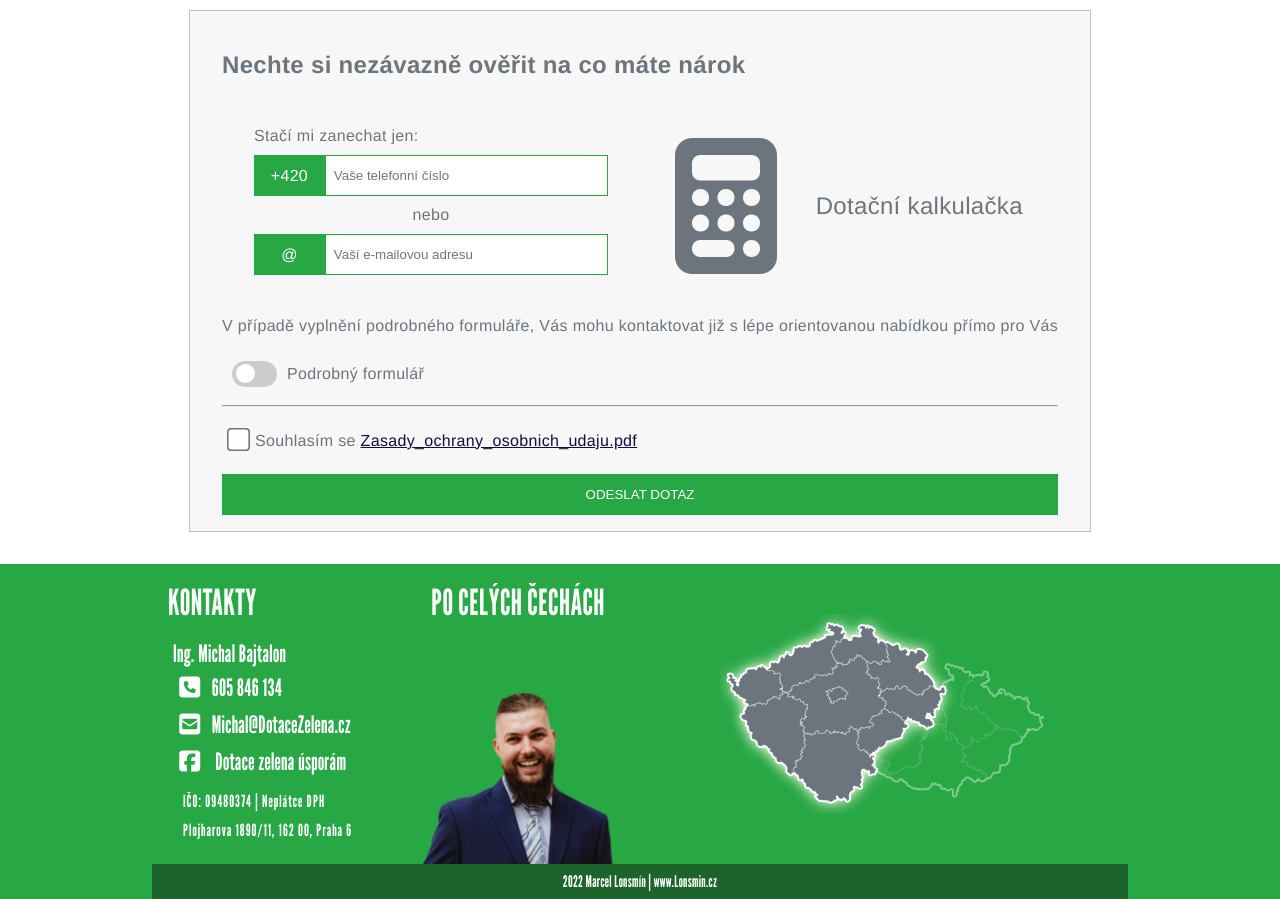
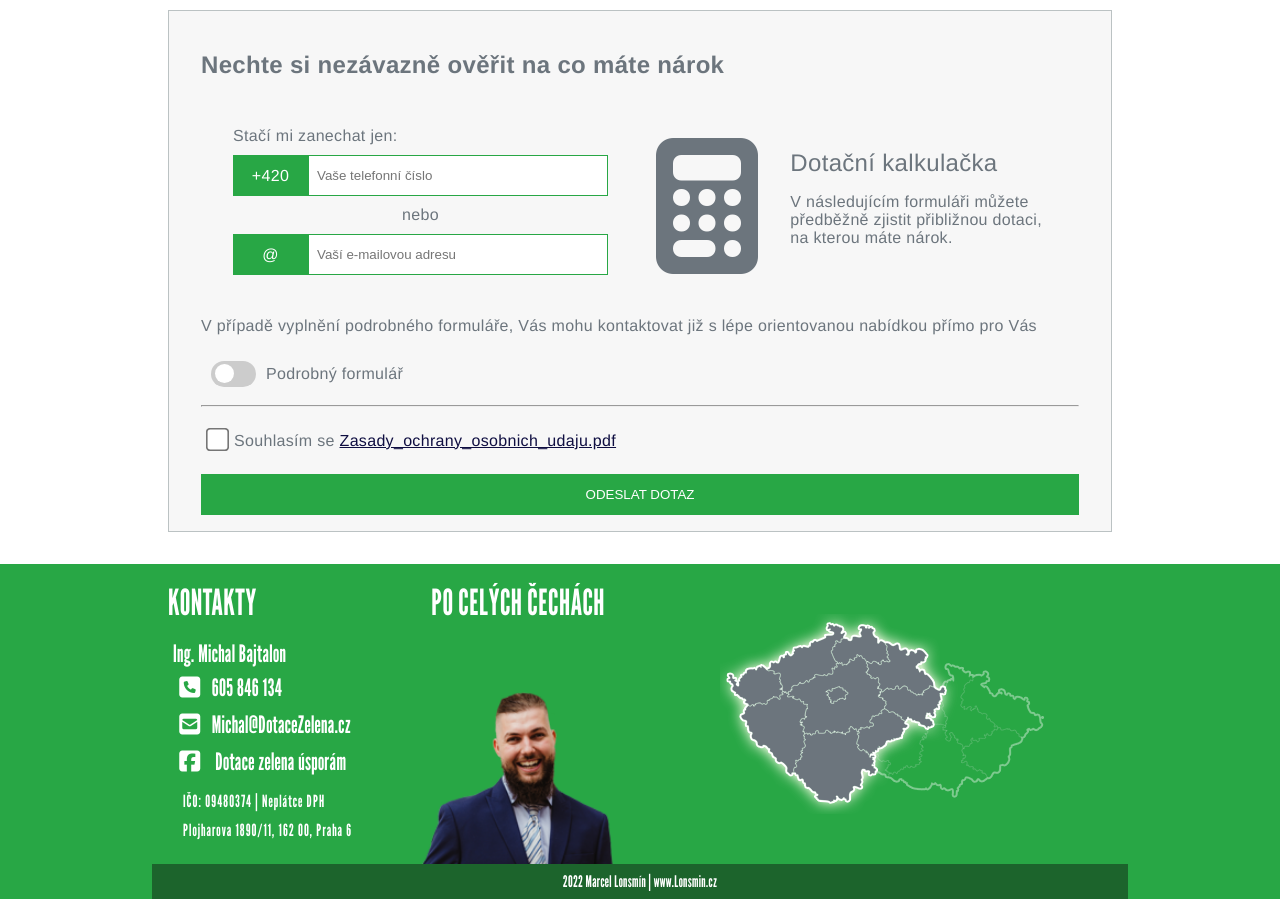
Before and after one commit to lonsmin/dotacezelena-cz, a Vue app: page / in a window 1280 px wide. Shown: the part 1140-2039 px from the top of the page. Built offline with nearby package versions, Linux system fonts and the light colour scheme.

Commit message:
last changes :D

```diff
--- a/src/assets/css/main.css
+++ b/src/assets/css/main.css
@@ -24,6 +24,20 @@ a{text-decoration: none; color: #FFF;}
 select,input[type="checkbox"], input[type="text"] {background-color: white !important;;}
 .ha {display: flex;justify-content: center;}
 .va {display: flex;align-items: center;}
+.flex-direction-column{
+  display: flex;
+  flex-direction: column;
+}
+.flex-direction-row{
+  display: flex;
+  flex-direction: row;
+}
+.flex-gap-2{
+  gap: 2em;
+}
+.pointer {
+  cursor: pointer;
+}
 .space-around {justify-content: space-around;}
 .w100 { width: 100%;}
 
--- a/src/components/TheForm.vue
+++ b/src/components/TheForm.vue
@@ -57,13 +57,15 @@
               </div>
             </div>
           </div>
-          <div class="col-lg-6 col-md-6 col-sm-12 col-xs-12 mt1 mb1 va space-around">
+          <div class="col-lg-6 col-md-6 col-sm-12 col-xs-12 mt1 mb1 va space-around pointer" @click="calc()">
+            <div class="flex-direction-row va flex-gap-2">
+              <i class="fa-solid fa-calculator" ></i>
+              <div class="flex-direction-column">
+                <h2 class="m0 ml1" @click="calc()">Dotační kalkulačka</h2>
+                <p>V následujícím formuláři můžete předběžně zjistit přibližnou dotaci, na kterou máte nárok.</p>
 
-                <i class="fa-solid fa-calculator" @click="calc()"></i>
-
-
-                <h2 class="m0 ml1" @click="calc()">Dotační kalkulačka</h2>
-
+              </div>
+            </div>
           </div>
           </div>
           <div class="input-group">
```
